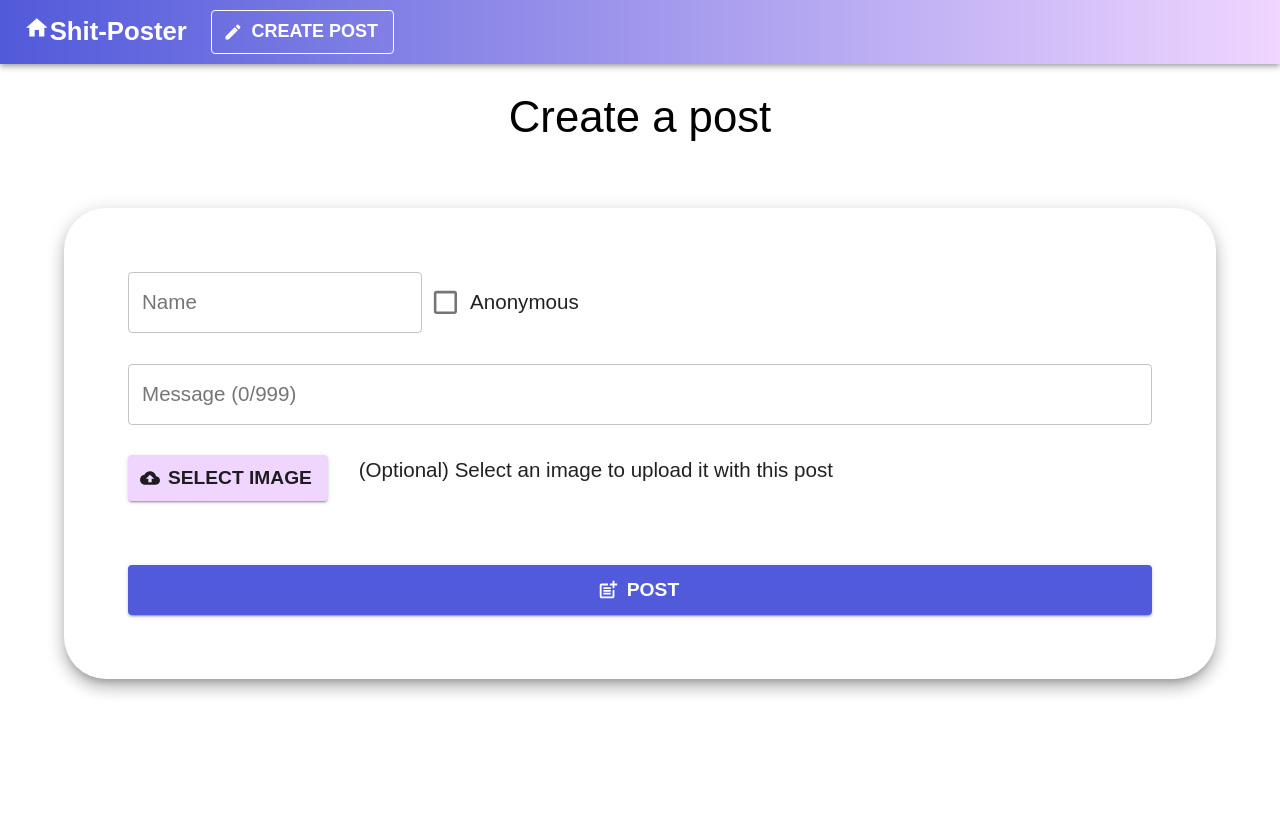
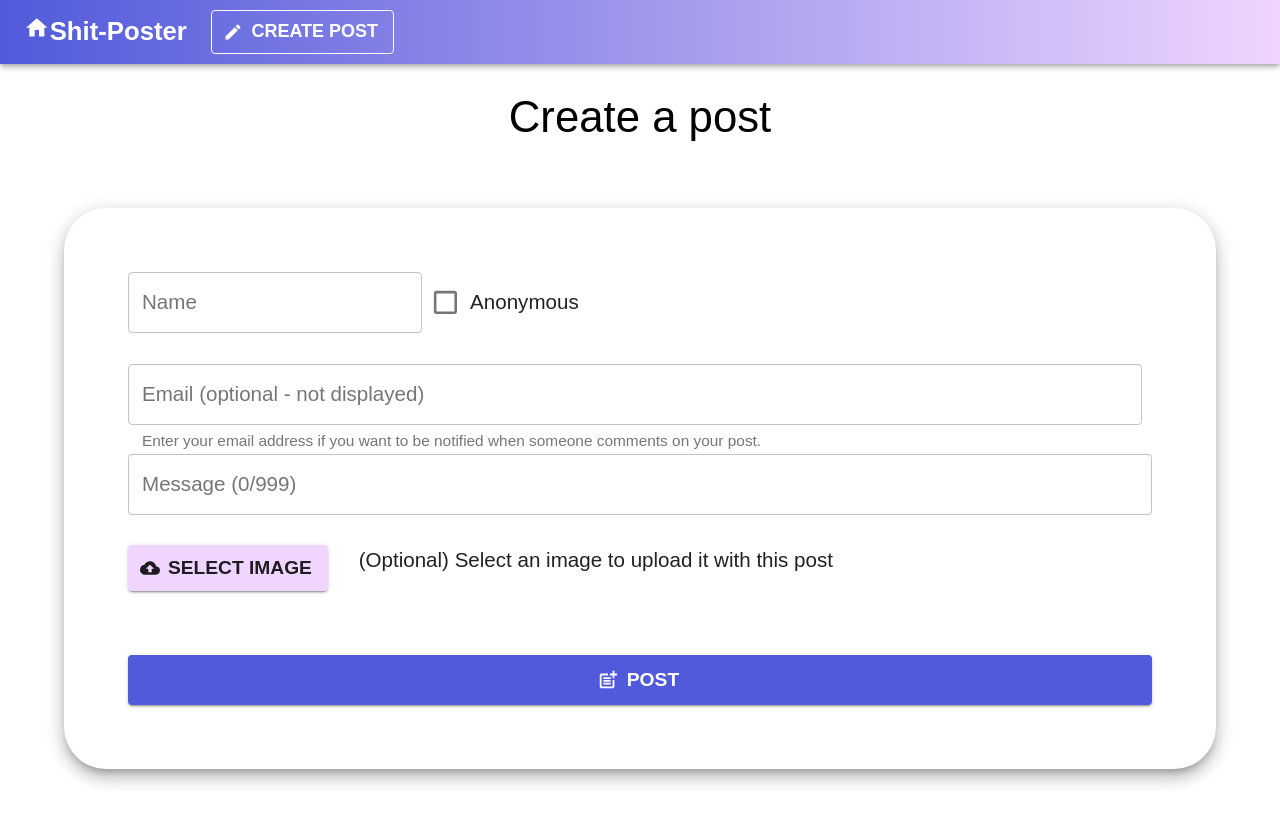
Before and after one commit to arthurmassanes/shit-poster, a React (Create React App) app: page /post in a window 1280 px wide. Shown: the top 824 px of the page. Before the commit the page ends 800 px from the top, so only its background shows below. Built offline with nearby package versions, Linux system fonts and the light colour scheme; what javascript-time-ago would draw is missing.

Commit message:
Added styling in html

```diff
--- a/src/components/PostCard.js
+++ b/src/components/PostCard.js
@@ -40,6 +40,7 @@ const emptyImage = {
 const PostCard = ({ replyId }) => {
     const [message, setMessage] = useState('');
     const [author, setAuthor] = useState('');
+    const [email, setEmail] = useState('');
     const [anonymous, setAnonymous] = useState(false);
     const [isLoading, setIsLoading] = useState(false);
     const [error, setError] = useState({ author: undefined, message: undefined });
@@ -75,6 +76,7 @@ const PostCard = ({ replyId }) => {
             const newPost = {
                 author,
                 message,
+                ...(email && { email }),
                 anonymous,
                 ...(url && { imageUrl: url }), // spread imageUrl only if defined
                 date: firebase.firestore.Timestamp.fromDate(new Date()) // generate a timestamp from current date
@@ -105,8 +107,17 @@ const PostCard = ({ replyId }) => {
             <FormControlLabel
                 control={<Checkbox onChange={handleCheckbox} name="isAnonymous" color="primary" />}
                 label="Anonymous"
-            />
+                />
         </div>
+        {!anonymous && !replyId && <TextField
+            label="Email (optional - not displayed)"
+            helperText="Enter your email address if you want to be notified when someone comments on your post."
+            disabled={anonymous}
+            value={email}
+            onChange={(e) => setEmail(e.target.value)}
+            style={{ marginRight: '1%' }}
+            variant="outlined"
+        />}
         <TextField
             onChange={handleMessage}
             label={`Message (${message.length || 0}/${maxPostCharacters})`}
```
Also changed, not shown: 1 other file (tests, documents, lock files or other folders).
